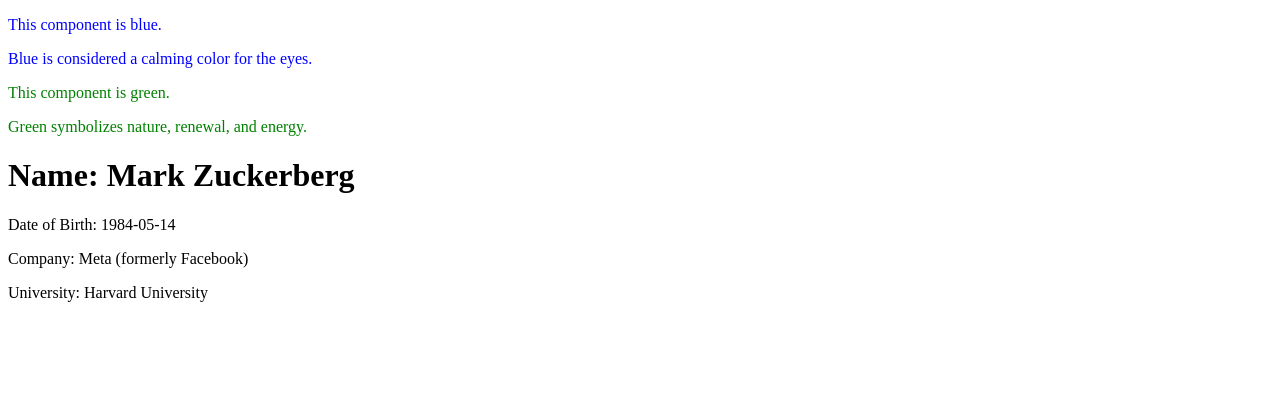
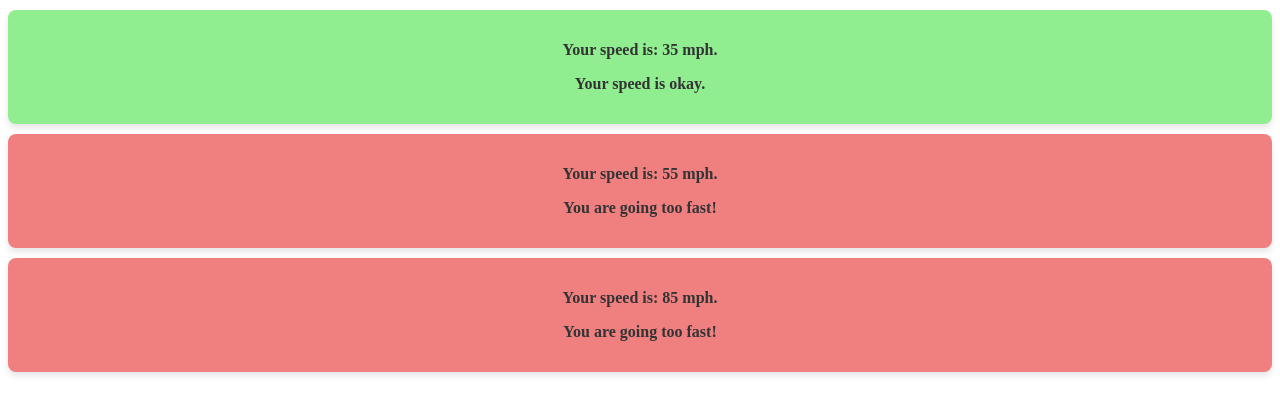
Before and after one commit to gliu7717/fullstack_react_basic, a React (Vite) app: page / in a window 1280 px wide. Shown: the top 414 px of the page. Built offline with nearby package versions, Linux system fonts and the light colour scheme.

Commit message:
condition rendering 1

```diff
--- a/src/App.jsx
+++ b/src/App.jsx
@@ -1,41 +1,11 @@
-// Reusable ColorfulComponent
-const ColorfulComponent = (props) => (
-  <div style={{ color: props.color || "blue" }}>
-    <p>This component is {props.color || "blue"}.</p>
-    {props.children}
-  </div>
+import SpeedMessage from "./components/SpeedMessage";
+const App = () => (
+  <>
+    <SpeedMessage speed={35} />
+    <SpeedMessage speed={55} />
+    <SpeedMessage speed={85} />
+  </>
 );
-// Reusable UserProfile Component
-const UserProfile = (props) => (
-  <div>
-    <h1>Name: {props.name}</h1>
-    <p>Date of Birth: {props.dateOfBirth}</p>
-    <p>Company: {props.company}</p>
-    <p>University: {props.university}</p>
-  </div>
-);
-
-const App = () => {
-  const color1 = "blue";
-  const color2 = "green";
-  const userDetails = {
-    name: "Mark Zuckerberg",
-    dateOfBirth: "1984-05-14",
-    company: "Meta (formerly Facebook)",
-    university: "Harvard University",
-  };
-  return (
-    <div>
-      <ColorfulComponent color={color1}>
-        <p>Blue is considered a calming color for the eyes.</p>
-      </ColorfulComponent>
-      <ColorfulComponent color={color2}>
-        <p>Green symbolizes nature, renewal, and energy.</p>
-      </ColorfulComponent>
-      <UserProfile {...userDetails} />
-    </div>
-  );
-};
 
 // Export the App component
 export default App;
--- /dev/null
+++ b/src/components/SpeedMessage.jsx
@@ -0,0 +1,36 @@
+const SpeedMessage = ({ speed }) => {
+  const speedLimit = 50;
+
+  // Determine the message based on the speed
+  const message = speed <= speedLimit ? (
+    <p>Your speed is okay.</p>
+  ) : (
+    <p>You are going too fast!</p>
+  );
+
+  // Determine background color based on speed
+  const backgroundColor = speed <= speedLimit
+    ? "#90ee90" // Light green for within the limit
+    : "#f08080"; // Light red for exceeding the limit
+
+  // Define consistent message styling
+  const messageStyle = {
+    backgroundColor,
+    color: "#333", // Dark text for good readability
+    padding: "15px",
+    margin: "10px 0",
+    borderRadius: "8px",
+    fontWeight: "bold",
+    textAlign: "center",
+    boxShadow: "0 4px 6px rgba(0, 0, 0, 0.1)",
+  };
+
+  return (
+    <div style={messageStyle}>
+      <p>Your speed is: {speed} mph.</p>
+      {message}
+    </div>
+  );
+};
+
+export default SpeedMessage;
```
